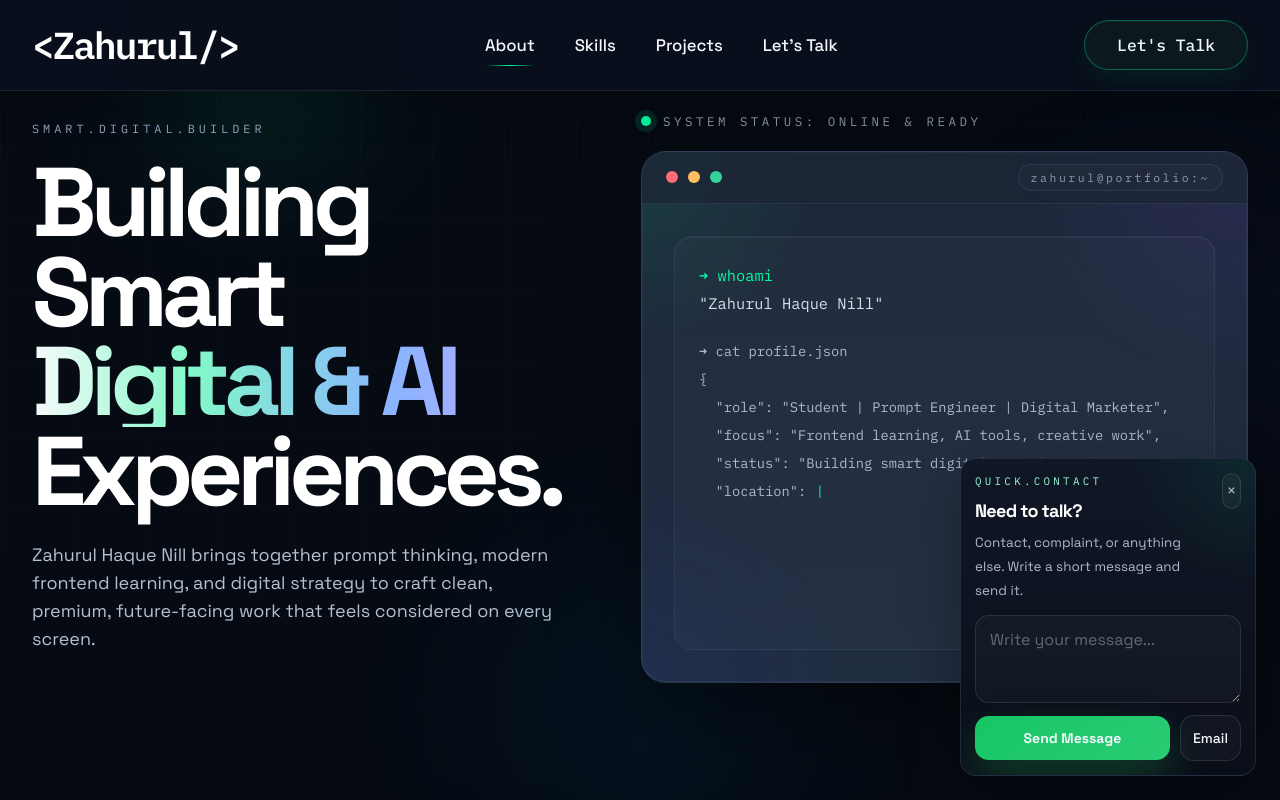
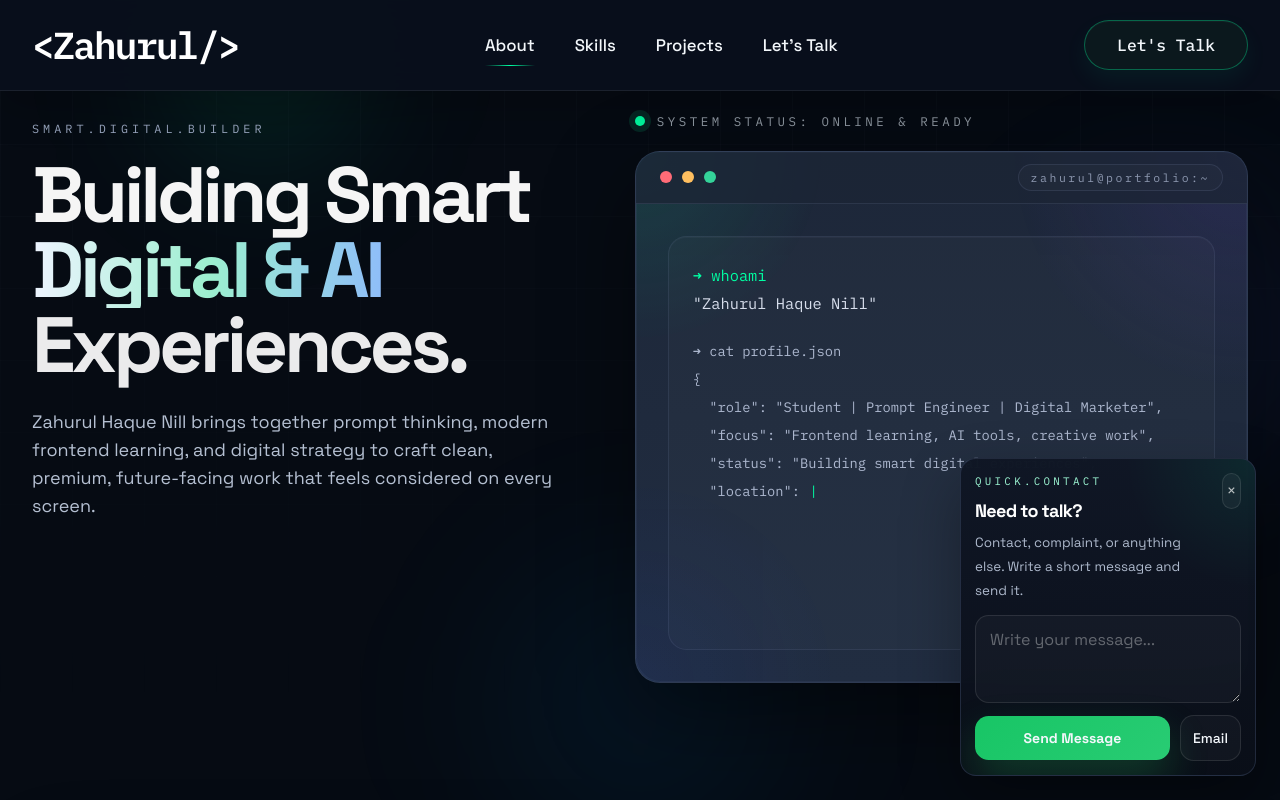
Before and after one commit to JAHURULNILL/jahurul, a React (Vite) app: page / in a window 1280 px wide. Shown: the top 800 px of the page. Built offline with nearby package versions, Linux system fonts and the light colour scheme.

Commit message:
Refine hero heading size and styling

```diff
--- a/src/components/HeroHeading.tsx
+++ b/src/components/HeroHeading.tsx
@@ -9,12 +9,12 @@ export function HeroHeading() {
         <p className="font-mono text-[0.74rem] uppercase tracking-[0.34em] text-[#9aa7c0]">
           smart.digital.builder
         </p>
-        <h1 className="mt-5 max-w-5xl text-[clamp(2.9rem,8vw,6.1rem)] font-bold leading-[0.92] tracking-[-0.065em] text-white">
-          <span className="block">Building Smart</span>
-          <span className="block bg-[linear-gradient(90deg,#f8fafc_0%,#82f9c8_30%,#8ab4ff_68%,#c0a8ff_100%)] bg-clip-text text-transparent">
+        <h1 className="mt-5 max-w-4xl text-[clamp(2.35rem,6.2vw,4.9rem)] font-bold leading-[0.96] tracking-[-0.055em] text-white">
+          <span className="block text-white/96">Building Smart</span>
+          <span className="block bg-[linear-gradient(90deg,#eef4ff_0%,#9cefcf_34%,#8db6ff_72%,#cdbdff_100%)] bg-clip-text text-transparent">
             Digital &amp; AI
           </span>
-          <span className="block">Experiences.</span>
+          <span className="block text-white/92">Experiences.</span>
         </h1>
         <motion.p
           initial={{ opacity: 0, y: 18 }}
```
